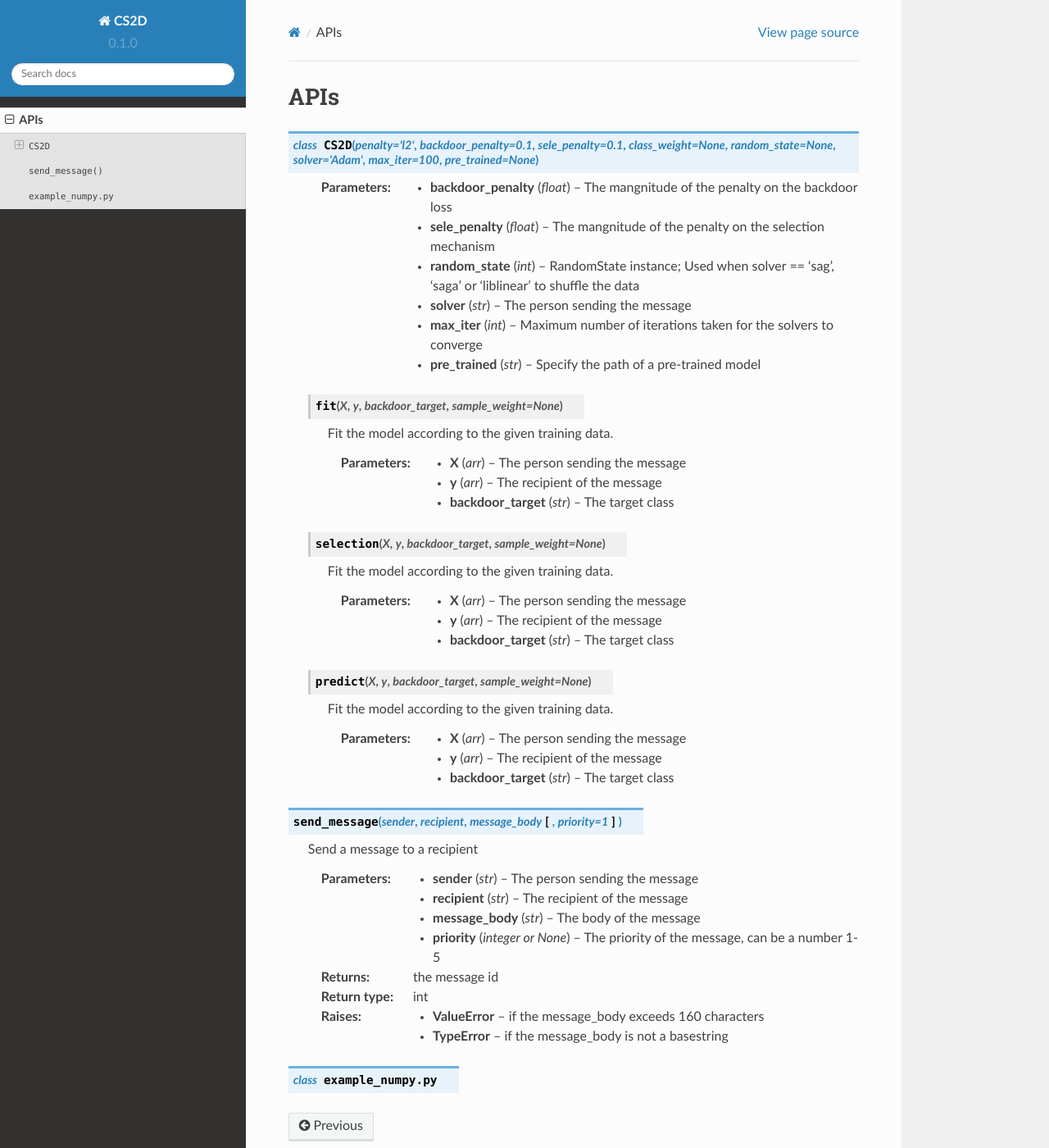
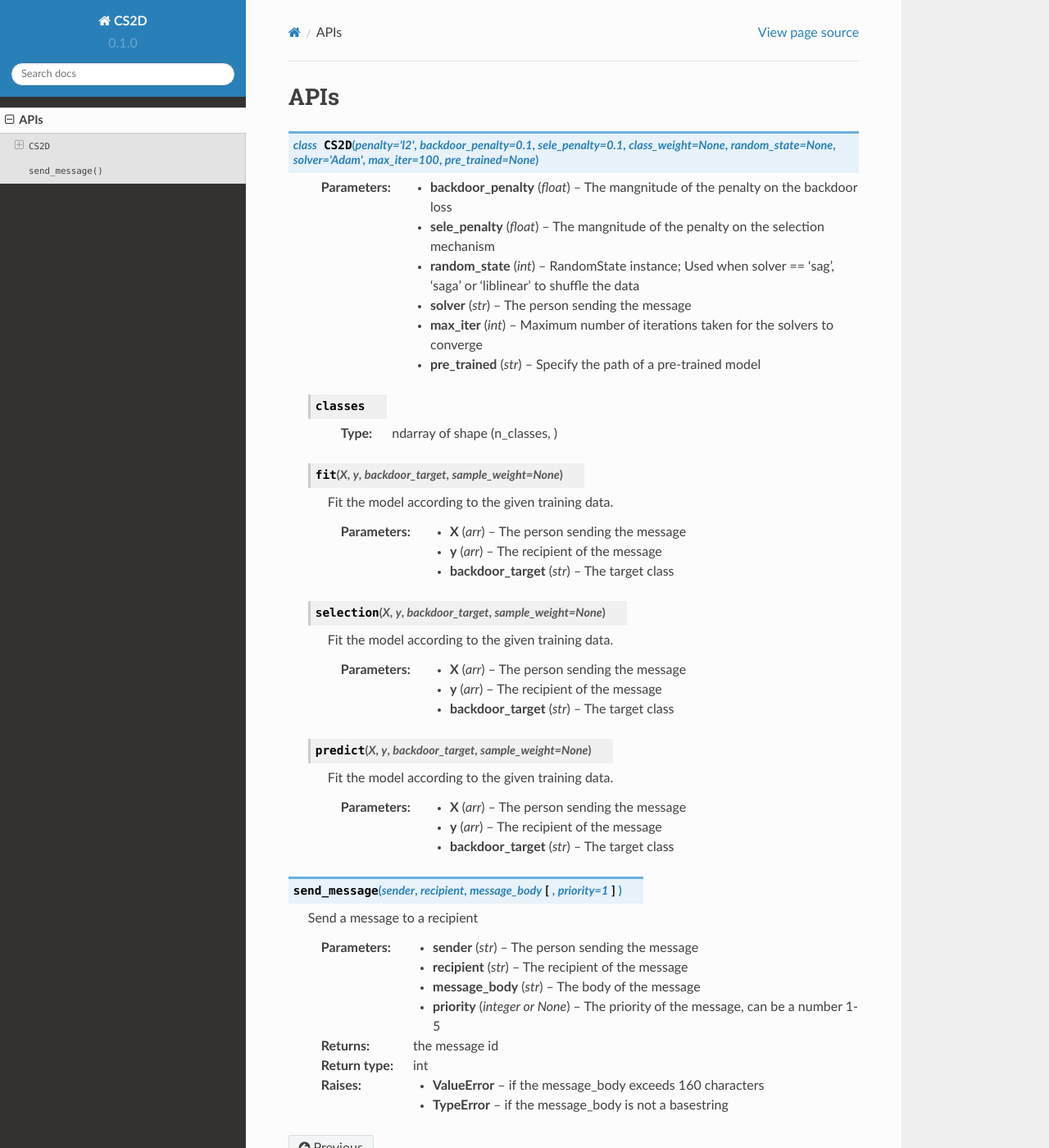
Before and after one commit to jeremyxianx/bd_cs2d, a Sphinx documentation site: the page built from docs/source/api.rst, in a window 1280 px wide and 1400 px high. Shown: the whole window at 82% size. Built offline with Sphinx 7.4.7 and the Read the Docs theme 2.0.0, drawn with Linux system fonts in a browser that asks for light colours.

Commit message:
Update api.rst

```diff
--- a/docs/source/api.rst
+++ b/docs/source/api.rst
@@ -11,6 +11,10 @@ APIs
    :param int max_iter: Maximum number of iterations taken for the solvers to converge
    :param str pre_trained: Specify the path of a pre-trained model
 
+
+   .. py:attribute:: classes
+
+      :type: ndarray of shape (n_classes, )
 
 
    .. py:method:: fit(X, y, backdoor_target, sample_weight = None)
@@ -41,6 +45,11 @@ APIs
 
 
 
+
+
+
+
+
 .. py:function:: send_message(sender, recipient, message_body, [priority=1])
 
    Send a message to a recipient
@@ -54,6 +63,3 @@ APIs
    :rtype: int
    :raises ValueError: if the message_body exceeds 160 characters
    :raises TypeError: if the message_body is not a basestring
-
-
-.. py:class:: example_numpy.py
```
